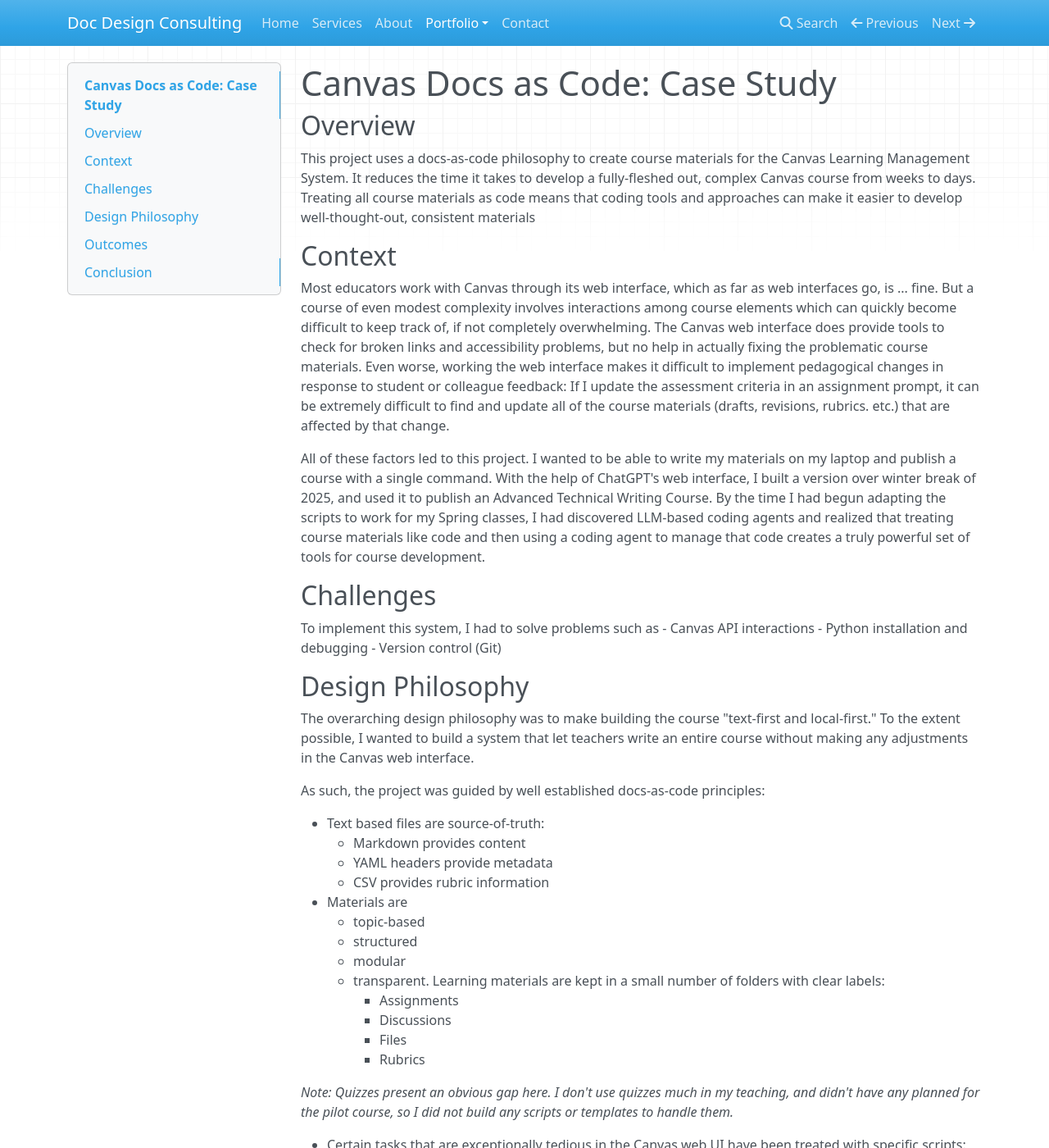
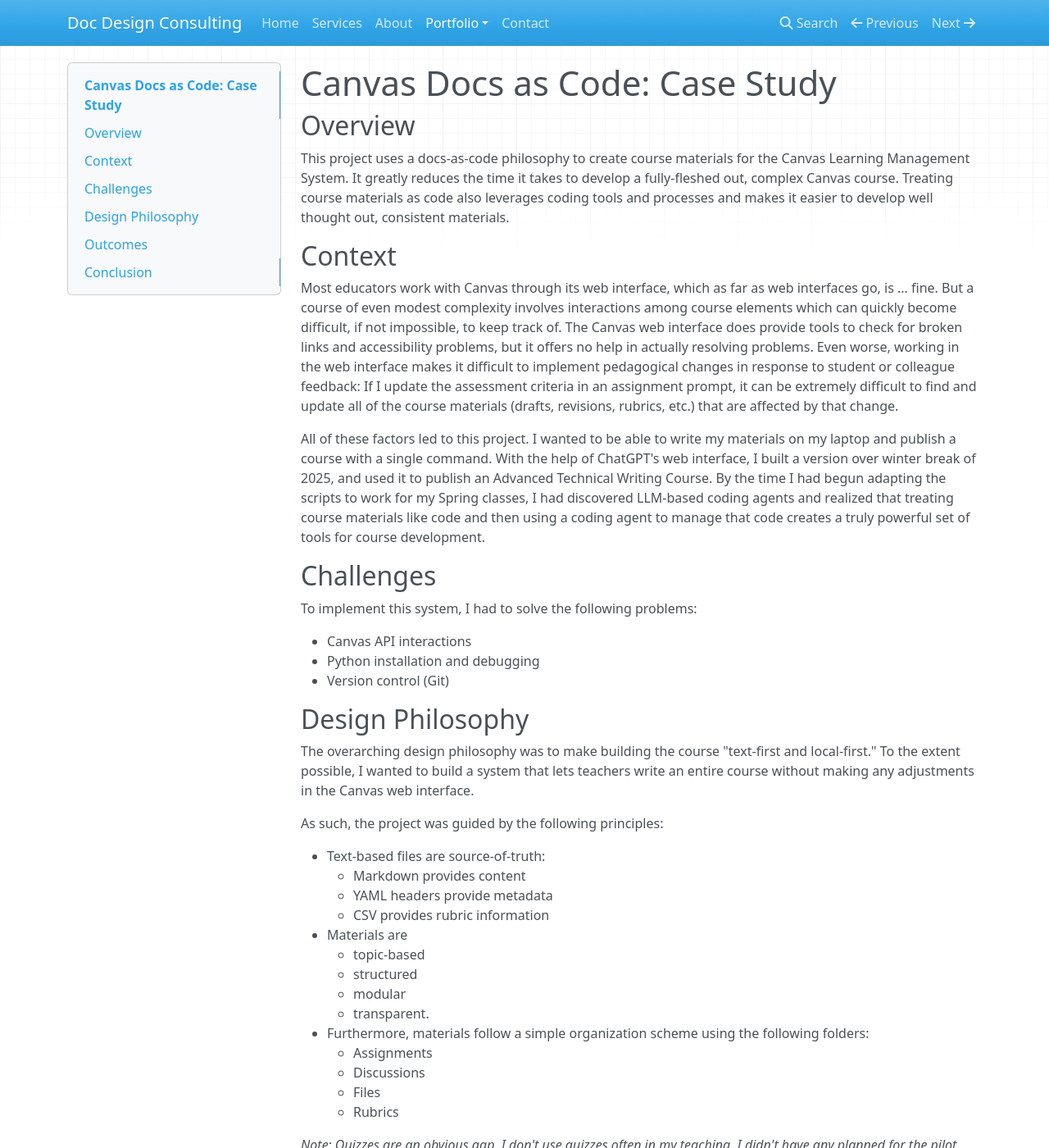
Before and after one commit to jw-docs-4644/doc-design, an MkDocs documentation site: the page built from docs/portfolio/canvas-docs-as-code-public/case-study.md, in a window 1280 px wide and 1400 px high. Shown: the whole window at 82% size. Built offline with MkDocs 1.6.1, drawn with Linux system fonts in a browser that asks for light colours; nearby versions of some CDN libraries; some of the changed text lies outside the part shown.

Commit message:
Fix typos and usage problems in case study

```diff
--- a/docs/portfolio/canvas-docs-as-code-public/case-study.md
+++ b/docs/portfolio/canvas-docs-as-code-public/case-study.md
@@ -1,28 +1,30 @@
 # Canvas Docs as Code: Case Study
 
 ## Overview
-This project uses a docs-as-code philosophy to create course materials for the Canvas Learning Management System. It reduces the time it takes to develop a fully-fleshed out, complex Canvas course from weeks to days. Treating all course materials as code means that coding tools and approaches can make it easier to develop well-thought-out, consistent materials
+
+This project uses a docs-as-code philosophy to create course materials for the Canvas Learning Management System. It greatly reduces the time it takes to develop a fully-fleshed out, complex Canvas course. Treating course materials as code also leverages coding tools and processes and makes it easier to develop well thought out, consistent materials.
 
 ## Context
 
-Most educators work with Canvas through its web interface, which as far as web interfaces go, is ... fine. But a course of even modest complexity involves interactions among course elements which can quickly become difficult to keep track of, if not completely overwhelming. The Canvas web interface does provide tools to check for broken links and accessibility problems, but no help in actually fixing the problematic course materials. Even worse, working the web interface makes it difficult to implement pedagogical changes in response to student or colleague feedback: If I update the assessment criteria in an assignment prompt, it can be extremely difficult to find and update all of the course materials (drafts, revisions, rubrics. etc.) that are affected by that change.
+Most educators work with Canvas through its web interface, which as far as web interfaces go, is ... fine. But a course of even modest complexity involves interactions among course elements which can quickly become difficult, if not impossible, to keep track of. The Canvas web interface does provide tools to check for broken links and accessibility problems, but it offers no help in actually resolving problems. Even worse, working in the web interface makes it difficult to implement pedagogical changes in response to student or colleague feedback: If I update the assessment criteria in an assignment prompt, it can be extremely difficult to find and update all of the course materials (drafts, revisions, rubrics, etc.) that are affected by that change.
 
 All of these factors led to this project. I wanted to be able to write my materials on my laptop and publish a course with a single command. With the help of ChatGPT's web interface, I built a version over winter break of 2025, and used it to publish an Advanced Technical Writing Course. By the time I had begun adapting the scripts to work for my Spring classes, I had discovered LLM-based coding agents and realized that treating course materials like code and then using a coding agent to manage that code creates a truly powerful set of tools for course development.
 
 ## Challenges
 
-To implement this system, I had to solve problems such as
+To implement this system, I had to solve the following problems:
+
 - Canvas API interactions
 - Python installation and debugging
 - Version control (Git)
 
 ## Design Philosophy
 
-The overarching design philosophy was to make building the course "text-first and local-first." To the extent possible, I wanted to build a system that let teachers write an entire course without making any adjustments in the Canvas web interface.
+The overarching design philosophy was to make building the course "text-first and local-first." To the extent possible, I wanted to build a system that lets teachers write an entire course without making any adjustments in the Canvas web interface.
 
-As such, the project was guided by well established docs-as-code principles:
+As such, the project was guided by the following principles:
 
-- Text based files are source-of-truth:
+- Text-based files are source-of-truth:
     - Markdown provides content
     - YAML headers provide metadata
     - CSV provides rubric information
@@ -30,23 +32,24 @@ As such, the project was guided by well established docs-as-code principles:
     - topic-based
     - structured
     - modular
-    - transparent. Learning materials are kept in a small number of folders with clear labels:
-        - Assignments
-        - Discussions
-        - Files
-        - Rubrics
+    - transparent.
+- Furthermore, materials follow a simple organization scheme using the following folders:
+    - Assignments
+    - Discussions
+    - Files
+    - Rubrics
 
-*Note: Quizzes present an obvious gap here. I don't use quizzes much in my teaching, and didn't have any planned for the pilot course, so I did not build any scripts or templates to handle them.*
+*Note: Quizzes are an obvious gap. I don't use quizzes often in my teaching. I didn't have any planned for the pilot course, so I did not build any scripts or templates to handle them.*
 
 - Certain tasks that are exceptionally tedious in the Canvas web UI have been treated with specific scripts:
     - Link checking happens automatically after course sync. Any links that couldn't be resolved are reported to the user for manual correction in Canvas.
     - Due dates, point values, and rubric associations can be set for the course as a whole in a single window by launching a python script.
 
-I estimate that the current system is 90% there. (One exception I haven't solved yet involves setting up separate sections and assignments for grad students sections that are layered with undergraduate sections.)
+I estimate that the current system meets its text-based interactions goal by more than 90%. (One exception I haven't solved yet involves setting up separate sections and assignments for grad students sections that are layered with undergraduate sections.)
 
 ## Outcomes
 
-The end result works much better than I had originally hoped. When I started, I expected to be able to push assignments to Canvas and then make modifications there. Thanks to the yaml headers in each piece of content, nearly every imaginable box that needs to be ticked in Canvas to make a course actually work for students can be set before publishing. Thanks to LLM-based coding agents, that metadata can easily be adjusted and made consistent across materials.
+The end result works much better than I had originally hoped. When I started, I expected to be able to push assignments to Canvas and then make modifications there. Thanks to the yaml headers in each piece of content, nearly every imaginable box that needs to be ticked in Canvas to make the course work can be set before publishing. Thanks to LLM-based coding agents, that metadata can easily be adjusted and made consistent across materials.
 
 Other outcomes:
 
@@ -58,4 +61,4 @@ Other outcomes:
 
 Ultimately, my goal with this project was to give instructors more control over their materials. I believe that using software development tools and processes helps achieve that goal. Combining those approaches with the right LLM-based coding agent can give instructors the equivalent of a tireless teaching assistant, one who can check spelling and grammar, find broken links, help find and fix accessibility problems in materials, and even help align content to assessment criteria and course outcomes.
 
-While this project focused on working with Canvas course materials, treating documentation as code can help any organization that struggles with consistency and transparency. I can help build documentation systems that are easier to maintain, audit, and keep consistent [Let me know](../../contact.md) if you want to talk about solving your own content problems.
+While this project focused on working with the Canvas LMS, treating documentation as code can help any organization that struggles with consistency and transparency. I can help build documentation systems that are easier to maintain, audit, and keep consistent. [Let me know](../../contact.md) if you want to talk about solving your own content problems.
```
